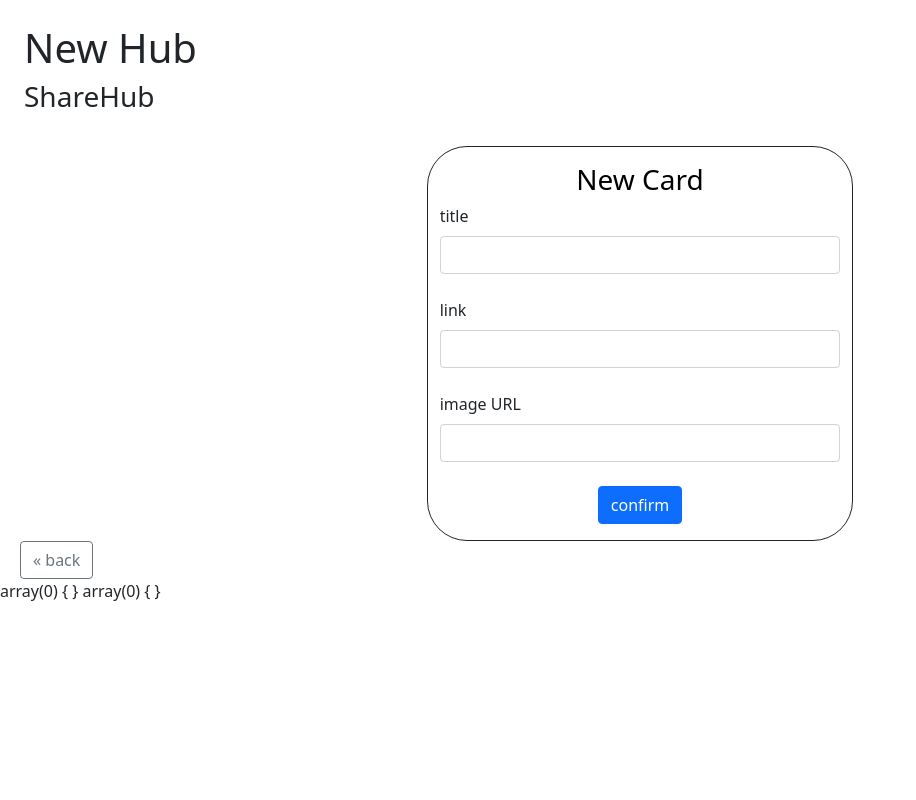
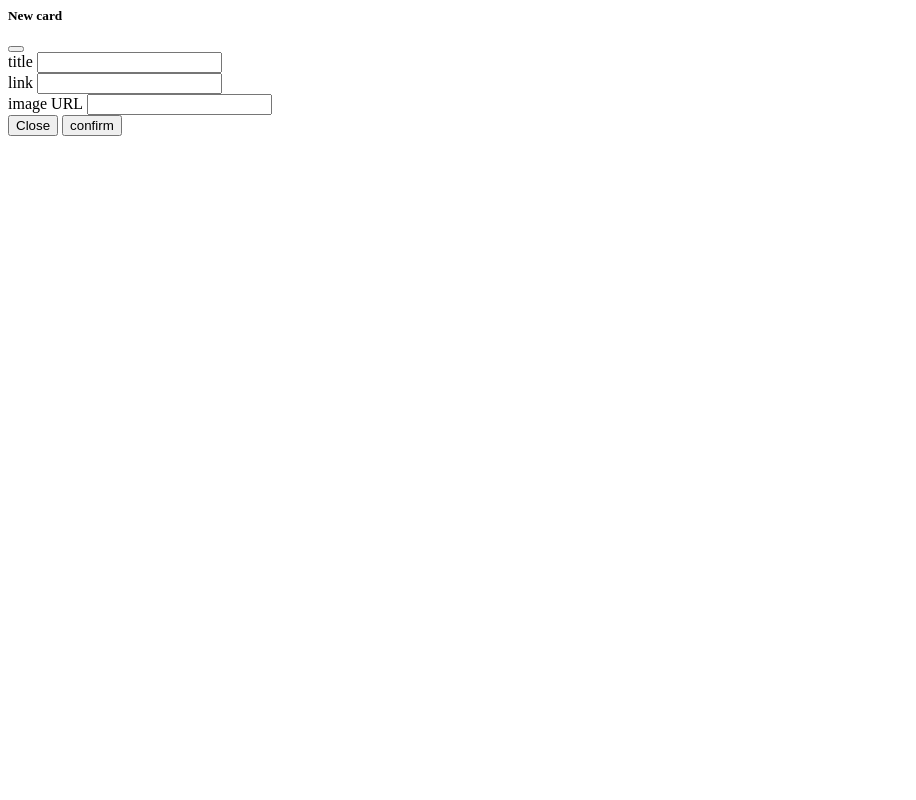
Before and after one commit to TerraS77/ISEN-WEB-SHAREHUB, a PHP site: page /addCard.php in a window 1280 px wide. Shown: the whole page, without its empty margins (0-916 px from the left). Run offline with PHP 8.4, Linux system fonts and the light colour scheme; data that the repository does not hold is empty.

Commit message:
try to modal

```diff
--- a/addCard.php
+++ b/addCard.php
@@ -1,102 +1,53 @@
-<html>
-
-<head>
-    <link href="css/bootstrap.min.css" rel="stylesheet" id="bootstrap-css">
-    <!-- <script src="js/bootstrap.bundle.min.js"></script> -->
-
-</head>
-<?php
-
-require_once('classes/hub.php');
-require_once('classes/user.php');
-
-$userId = false;
-if ($_COOKIE) {
-    if (isset($_COOKIE["LoggedAccount"])) {
-        $userId = $_COOKIE["LoggedAccount"];
-    }
-}
-// if(!$userId) header('Location: login.php');
-
-$user = new user($userId);
-$hub = $user->getHub();
-?>
-
-<div class=" col-3 p-4 ">
-    <?php
-    if ($_POST) {
-        if (isset($_GET['hid']) && $_GET['hid'] != "") {
-            $hub = new hub($_GET['hid']);
-            $hubname = $hub->name;
-            echo "<h1>$hubname</h1> <br> <h3>ShareHub</h3>";
-        } else {
-            echo "<h1>New Hub</h1>";
-            echo "<h3>ShareHub</h3>";
-        }
-    } else {
-        echo "<h1>New Hub</h1>";
-        echo "<h3>ShareHub</h3>";
-    }
-    ?>
-
-</div>
-
-<body>
-    <div id="loginform" class="container-sm col-4 border border-dark  " style=" border-radius:40px; ">
-        <h3 class="text-center text-black pt-3">New Card</h3>
-
-        <form method="post" id="formNC" class="mb-3">
-            <span id="errorsSpanSG"></span>
-            <div class="form-outline mb-4 ">
-                <label for="exampleFormControlInput1" class="form-label">title</label>
-                <input type="text" class="form-control" name="cardtitle" id="hubTitle">
-            </div>
-            <div class="form-outline mb-4">
-                <label for="exampleFormControlInput1" class="form-label">link</label>
-                <input type="text" class="form-control" name="link" id="hubDescription">
-            </div>
-            <div class="form-outline mb-4">
-                <label for="exampleFormControlInput1" class="form-label">image URL</label>
-                <input type="text" class="form-control" name="URLpng" id="URLpng">
-            </div>
-
-            <div class="d-flex justify-content-center align-items-center">
-                <input type="submit" class="btn btn-primary" id="creatbutt" value="confirm"></input>
-
-            </div>
-        </form>
-    </div>
-    <div class="pl-4" style="padding-left:20!important">
-        <a href="cms.php" class=" btn btn-outline-secondary">&laquo; back</a>
-    </div>
-</body>
-<script>
-                const hub = {
-                    name: "<?= $hub->name ?>",
-                    id: <?= $hub->id ?>
-                }
-            </script>
-<?php
-require_once("classes/hub.php");
 
 
 
 
 
-var_dump($_POST);
 
-if ($_POST) {
-    if (isset($_POST['cardtitle']) && isset($_POST['link']) && isset($_POST['URLpng'])) {
-        if ($_POST['cardtitle'] != "" && $_POST['link'] != "" && $_POST['URLpng'] != "") {
-            // authentification
+<html>
 
-            $hub->cards->createCard(array("Index" => $hub->cards->getNumberOfCards(), "lib" => $_POST['cardtitle'], "url" => $_POST['link'], "imageUrl" => $_POST['URLpng']));
-            header('Location: cms.php');
-        } else echo 'error ';
-    } else echo 'error';
-}
 
-var_dump($_POST);
-?>
+   <!-- EDIT PART -->
+   <div class="modal fade" id="staticBackdropADD" data-bs-backdrop="static" data-bs-keyboard="false" tabindex="-1" aria-labelledby="staticBackdropLabel" aria-hidden="true">
+                                  <div class="modal-dialog">
+                                      <div class="modal-content">
+                                          <div class="modal-header">
+                                              <h5 class="modal-title" id="staticBackdropLabel">New card</h5>
+                                              <button type="button" class="btn-close" data-bs-dismiss="modal" aria-label="Close"></button>
+                                          </div>
+                                          <div class="modal-body">
 
-</html>
+                                              <form method="post">
+                                                  <formu class="mb-3">
+
+                                                      <span id="errorsSpanSG"></span>
+                                                      <div class="form-outline mb-4 ">
+                                                          <label for="exampleFormControlInput1" class="form-label">title</label>
+                                                          <input type="text" class="form-control" name="cardtitle" id="hubTitle" >
+                                                      </div>
+                                                      <div class="form-outline mb-4">
+                                                          <label for="exampleFormControlInput1" class="form-label">link</label>
+                                                          <input type="text" class="form-control" name="link" id="hubDescription" >
+                                                      </div>
+                                                      <div class="form-outline mb-4">
+                                                          <label for="exampleFormControlInput1" class="form-label">image URL</label>
+                                                          <input type="text" class="form-control" name="URLpng" id="URLpng" >
+                                                      </div>
+
+
+                                                  </formu>
+
+                                                  <div class="modal-footer">
+                                              <button type="button" class="btn btn-secondary" data-bs-dismiss="modal">Close</button>
+                                              <button type="submit" class="btn btn-primary" id="editbutt">confirm</button>
+                                              </form>
+                                          </div>
+                                          </div>
+
+
+                                      </div>
+                                  </div>
+                              </div>
+
+
+   </html>
```
Also changed, not shown: cms.php (+20 -3 lines), editcard.php (+2 -7 lines).
